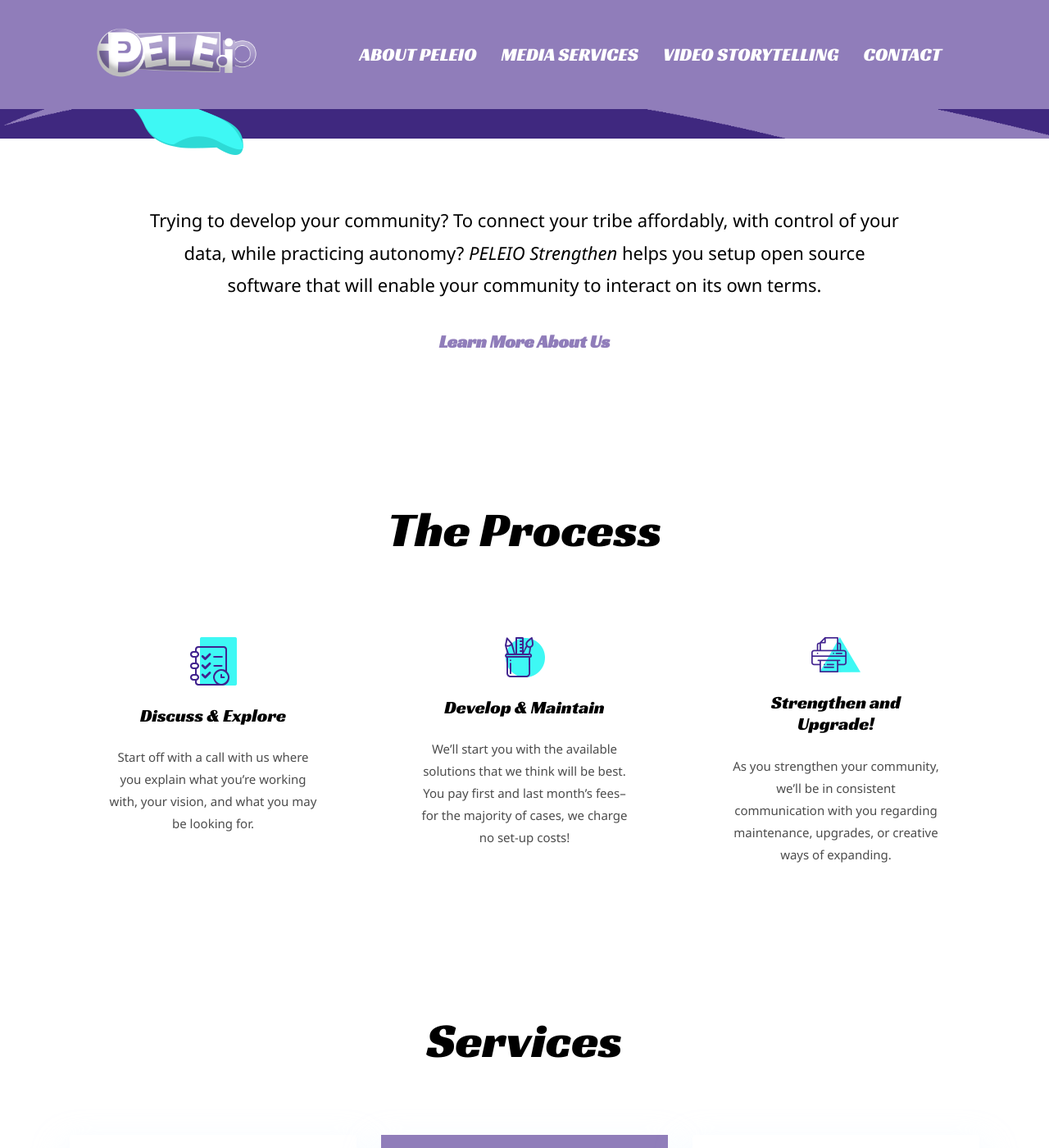
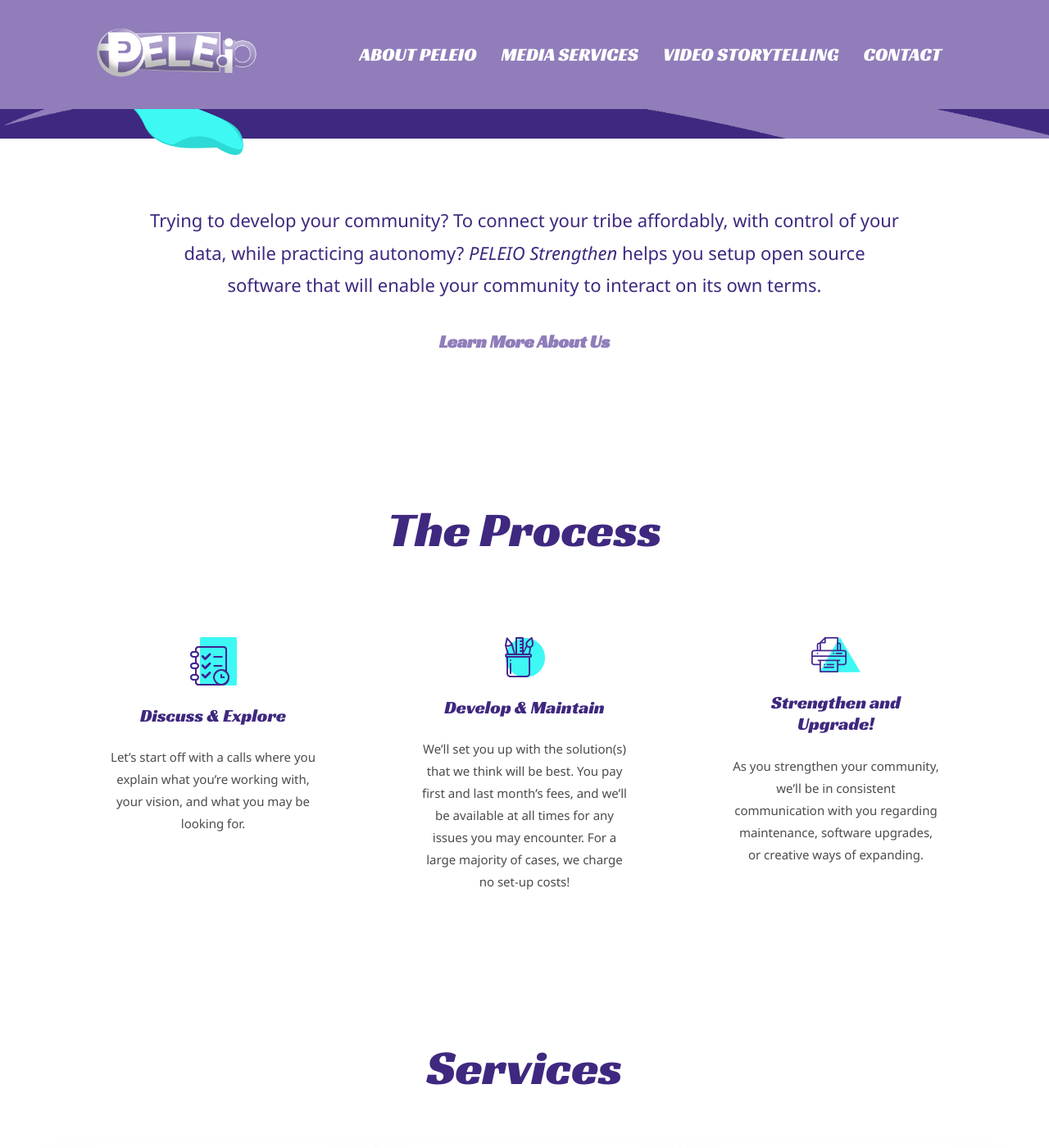
Before and after one commit to PELEIO/strengthen, a Jekyll site: the page built from index.html, in a window 1280 px wide and 1400 px high, scrolled down 779 px. Shown: the whole window at 82% size. Built offline with Jekyll 4.4.1, drawn with Linux system fonts in a browser that asks for light colours.

Commit message:
i think it was dreamweaver fucking it all up

```diff
--- a/_config.yml
+++ b/_config.yml
@@ -1,4 +1,4 @@
-baseurl: "" # the subpath of your site, e.g. /blog
+baseurl: "/" # the subpath of your site, e.g. /blog
 url: "" # the base hostname & protocol for your site, e.g. http://example.com
 
 # Build settings
--- a/_data/settings.yml
+++ b/_data/settings.yml
@@ -64,15 +64,15 @@
 work-process:
   - title : "Discuss & Explore"
     icon : "assets/images/icons/plan.png"
-    content : "Start off with a call with us where you explain what you're working with, your vision, and what you may be looking for."
+    content : "Let's start off with a calls where you explain what you're working with, your vision, and what you may be looking for."
 
   - title : "Develop & Maintain"
     icon : "assets/images/icons/design.png"
-    content : "We'll start you with the available solutions that we think will be best. You pay first and last month's fees--for the majority of cases, we charge no set-up costs!"
+    content : "We'll set you up with the solution(s) that we think will be best. You pay first and last month's fees, and we'll be available at all times for any issues you may encounter. For a large majority of cases, we charge no set-up costs!"
 
   - title : "Strengthen and Upgrade!"
     icon : "assets/images/icons/print.png"
-    content : "As you strengthen your community, we'll be in consistent communication with you regarding maintenance, upgrades, or creative ways of expanding."
+    content : "As you strengthen your community, we'll be in consistent communication with you regarding maintenance, software upgrades, or creative ways of expanding."
 
 
 # My Team Section
--- a/assets/scss/_variables.scss
+++ b/assets/scss/_variables.scss
@@ -1,8 +1,8 @@
 // Color Variables
 $primary-color: #907DBA;
-$secondary-color: #2bfdff;
+$secondary-color: #3F287F;
 $text-color: #4c4c4c;
-$text-color-dark: #000;
+$text-color-dark: #3F287F;
 $text-color-light: #999999;
 $body-color: #fff;
 $border-color: #c7c7c7;
--- a/assets/scss/templates/_homepage.scss
+++ b/assets/scss/templates/_homepage.scss
@@ -80,7 +80,7 @@
 .hover-shadow{
   transition: .2s ease;
   &:hover{
-    box-shadow: 0px 18px 40px 8px rgba(224, 241, 255, 0.54) !important;
+    box-shadow: 0px 18px 40px 8px rgba(63,40,127,.5) !important;
   }
 }
 
--- a/index.html
+++ b/index.html
@@ -16,9 +16,7 @@
 
 {% include services-section.html %}
 
-
 {% include team-section.html %}
-
 
 {% comment %}{% include portfolio-section.html %}{% endcomment %}
 
```
